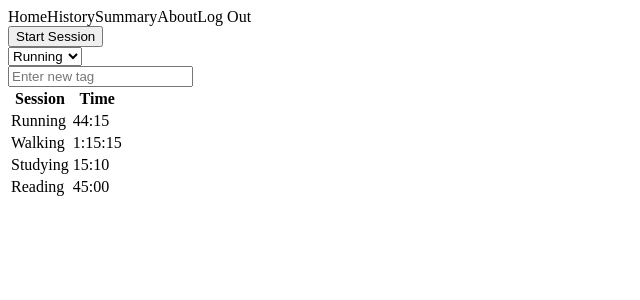
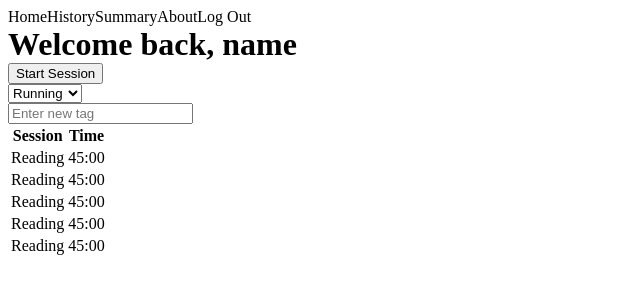
Before and after one commit to narrwep27/full_stack_PERN_anchr, a React (Create React App) app in the folder client/: page / in a window 1280 px wide. Both pictures are taken after typing "Sample", "Sample123", "Sample", "name@example.com" into the empty fields and a click on the button "Sign up". Shown: the top 300 px of the page, without its empty margins (0-640 px from the left). Built offline with nearby package versions, Linux system fonts and the light colour scheme.

Commit message:
Ternary for session page working. Listing only 5 recent sessions on UserHome

```diff
--- a/client/src/App.js
+++ b/client/src/App.js
@@ -5,6 +5,7 @@ import SignUp from './pages/SignUp';
 import './App.css';
 import Nav from './component/Nav'
 import UserHome from './pages/UserHome'
+import History from './pages/History'
 
 export default function App () {
 
@@ -17,6 +18,23 @@ export default function App () {
 		else if (!userAuth) setUserAuth(true)
 	}
 
+	const optionArray = [{ session: "Running" }, { session: "Studying" }, { session: "Walking" }, { session: "Gaming" }];
+
+	const historyArray = [
+		{ session: "Running", time: "44:15" },
+		{ session: "Walking", time: "1:15:15" },
+		{ session: "Studying", time: "15:10" },
+		{ session: "Reading", time: "45:00" },
+		{ session: "Reading", time: "45:00" },
+		{ session: "Reading", time: "45:00" },
+		{ session: "Reading", time: "45:00" },
+		{ session: "Reading", time: "45:00" },
+		{ session: "Reading", time: "45:00" },
+		{ session: "Reading", time: "45:00" },
+		{ session: "Reading", time: "45:00" },
+
+	];
+
 	return (
 		<div className='App'>
 			{/* <button onClick={authClick}>UserAuth test</button> */}
@@ -24,13 +42,18 @@ export default function App () {
 				<>
 					<Nav authClick={authClick} />
 					<main>
-						<Route exact path="/" component={UserHome} />
+						<Route exact path="/" component={(props) => <UserHome optionArray={optionArray} historyArray={historyArray} />} />
 						<Route exact path='/SignUp' component={SignUp} />
+						<Route exact path='/history' component={(props) => <History historyArray={historyArray} />} />
 						<Route exact path='/About' component={About} />
 					</main>
 				</>
-				: <SignUp authClick={authClick} />}
-
+				: <SignUp authClick={authClick} />
+				// <main>
+				// 	{/* <Route exact path="/signup" component={SignUp} />
+				// 	<Route exact path='/' component={LogIn} /> */}
+				// </main>
+			}
 		</div>
 	);
 }
--- a/client/src/component/StartSession.jsx
+++ b/client/src/component/StartSession.jsx
@@ -1,38 +1,24 @@
 import React from "react";
 
-export default function StartSession() {
-  const optionArray = [{ session: "Running" }, { session: "Studying" }, { session: "Walking" }, { session: "Gaming" }];
-
-  const historyArray = [
-    { session: "Running", time: "44:15" },
-    { session: "Walking", time: "1:15:15" },
-    { session: "Studying", time: "15:10" },
-    { session: "Reading", time: "45:00" },
-  ];
+export default function StartSession(props) {
+  const handleSession = () => {
+    props.setSession(false);
+    console.log(props.session);
+  };
 
   return (
     <div>
-      <button>Start Session</button>
+      <button onClick={handleSession}>Start Session</button>
       <form>
         <select>
-          {optionArray.map((e, i) => (
+          {props.optionArray.map((e, i) => (
             <option>{e.session}</option>
           ))}
         </select>
       </form>
-      <input placeholder="Enter new tag"></input>
-      <table>
-        <tr>
-          <th>Session</th>
-          <th>Time</th>
-        </tr>
-        {historyArray.map((e, i) => (
-          <tr>
-            <td>{e.session}</td>
-            <td>{e.time}</td>
-          </tr>
-        ))}
-      </table>
+      <form>
+        <input placeholder="Enter new tag"></input>
+      </form>
     </div>
   );
 }
--- /dev/null
+++ b/client/src/component/Timer.jsx
@@ -0,0 +1,14 @@
+import React from "react";
+
+export default function Timer(props) {
+  const handleSession = () => {
+    props.setSession(true);
+    console.log(props.session);
+  };
+
+  return (
+    <div>
+      <button onClick={handleSession}>End Session</button>
+    </div>
+  );
+}
--- /dev/null
+++ b/client/src/pages/History.jsx
@@ -0,0 +1,22 @@
+import React from "react";
+
+function History(props) {
+  return (
+    <div>
+      <table>
+        <tr>
+          <th>Session</th>
+          <th>Time</th>
+        </tr>
+        {props.historyArray.map((e, i) => (
+          <tr>
+            <td>{e.session}</td>
+            <td>{e.time}</td>
+          </tr>
+        ))}
+      </table>
+    </div>
+  );
+}
+
+export default History;
--- a/client/src/pages/UserHome.jsx
+++ b/client/src/pages/UserHome.jsx
@@ -1,9 +1,26 @@
 import StartSession from "../component/StartSession";
+import Timer from "../component/Timer";
+import { useState } from "react";
 
-export default function UserHome() {
+export default function UserHome(props) {
+  const [session, setSession] = useState(true);
+
   return (
     <div>
-      <StartSession />
+      <h1>Welcome back, name</h1>
+      {session ? <StartSession session={session} setSession={setSession} optionArray={props.optionArray} historyArray={props.historyArray} /> : <Timer session={session} setSession={setSession} />}
+      <table>
+        <tr>
+          <th>Session</th>
+          <th>Time</th>
+        </tr>
+        {props.historyArray.slice(-5).map((e, i) => (
+          <tr>
+            <td>{e.session}</td>
+            <td>{e.time}</td>
+          </tr>
+        ))}
+      </table>
     </div>
   );
 }
```
